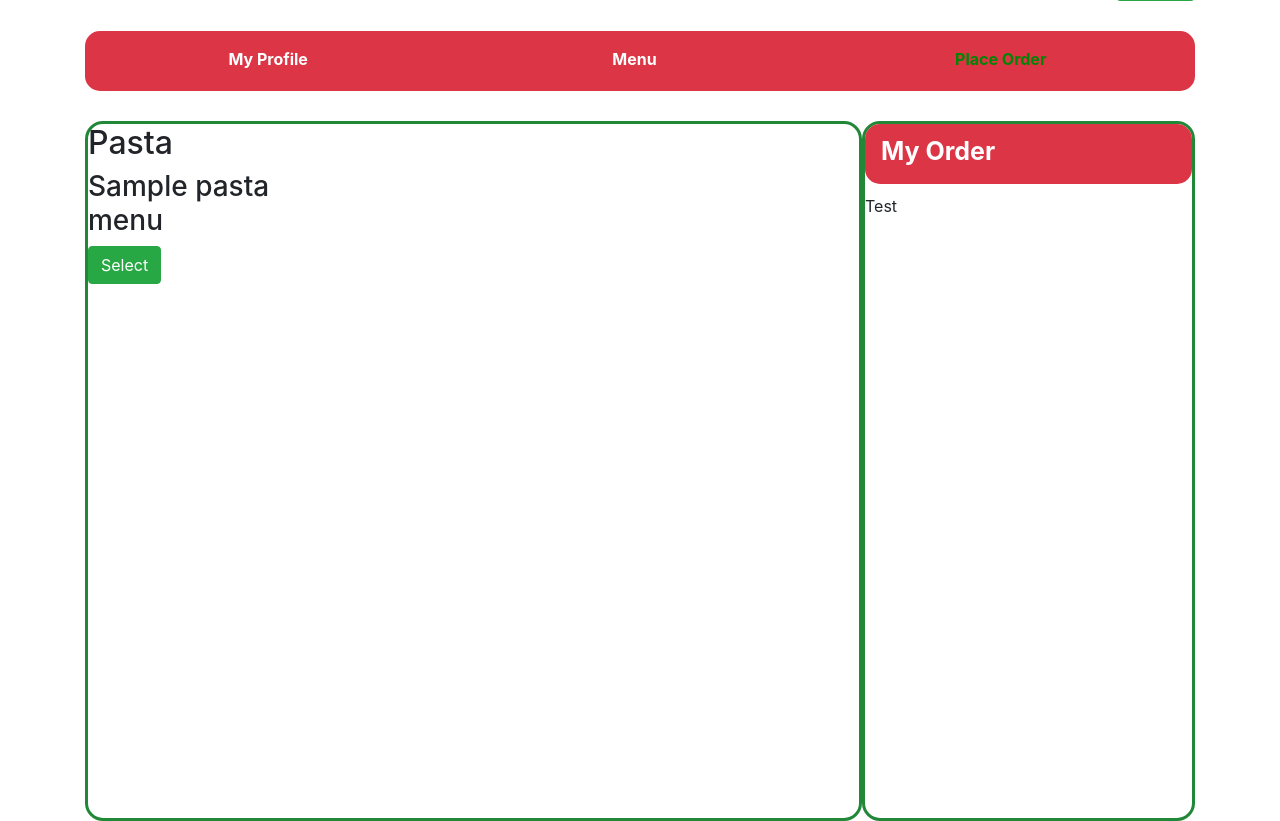
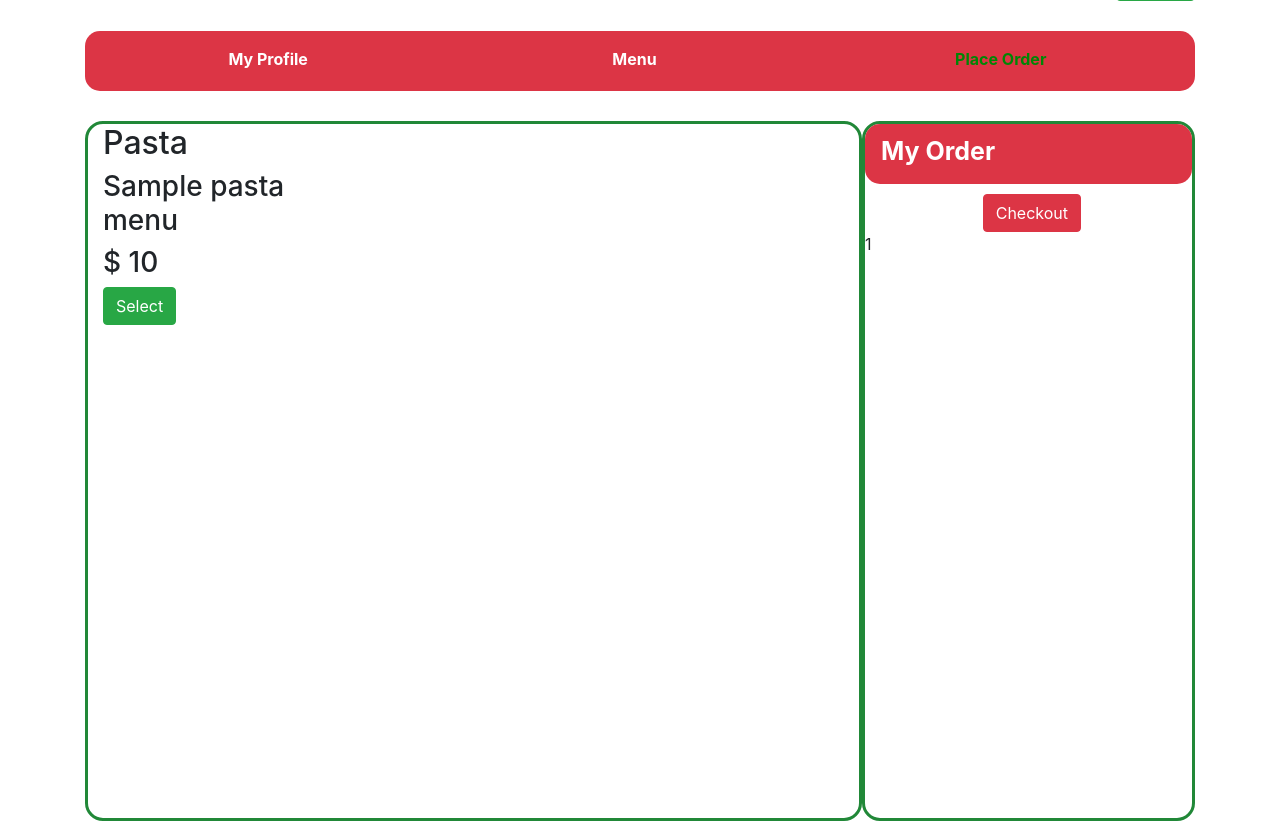
Before and after one commit to EKCodeDevAcc/project3, a Django app: template orders/templates/orders/order_pasta.html in a window 1280 px wide. Shown: the part 103-924 px from the top of the page. Run offline with Django 3.2, Linux system fonts and the light colour scheme; the template is opened without the code that fills it: most values are stand-ins (such as "Sample title", 1, 10 or a date in 2020); some libraries are stand-ins or nearby versions.

Commit message:
order json begin

```diff
--- a/orders/static/orders/style.css
+++ b/orders/static/orders/style.css
@@ -103,9 +103,17 @@
     font-size: 25px;
 }
 
+#check_out_button {
+    margin-left: 36%;
+}
+
+#order_title {
+    margin-left: 15px;
+}
 
 #order_item {
-    width: 33%;
+    width: 30%;
     display: block;
     float: left;
+    margin-left: 15px;
 }
--- a/orders/templates/orders/layout.html
+++ b/orders/templates/orders/layout.html
@@ -3,8 +3,31 @@
     <head>
         <title>Ed Kang's Project 3!</title>
         <link rel="stylesheet" href="https://stackpath.bootstrapcdn.com/bootstrap/4.1.1/css/bootstrap.min.css" integrity="sha384-WskhaSGFgHYWDcbwN70/dfYBj47jz9qbsMId/iRN3ewGhXQFZCSftd1LZCfmhktB" crossorigin="anonymous">
+        <script src="https://ajax.googleapis.com/ajax/libs/jquery/2.2.0/jquery.min.js"></script>
         {% load static %}
         <link rel="stylesheet" type="text/css" href="{% static 'orders/style.css' %}" />
+        <script>
+            function addToCart(item_name, item_price){
+                alert(item_name);
+                $.ajax({
+                    url: '/addCart',
+                    data: {
+                        itemname: item_name,
+                        itemprice: item_price
+                    },
+                    success: function(data){
+                        const selected_item_name = document.createElement('div');
+                        selected_item_name.innerHTML = data.item_name;
+
+                        const selected_item_price = document.createElement('div');
+                        selected_item_price.innerHTML = data.item_price;
+
+                        document.querySelector('#my_item').append(selected_item_name);
+                        document.querySelector('#my_item').append(selected_item_price);
+                    }
+                });
+            };
+        </script>
     </head>
     <body>
         <div class="container">
--- a/orders/templates/orders/order_pasta.html
+++ b/orders/templates/orders/order_pasta.html
@@ -25,11 +25,12 @@
 <div id="body_content" class="form-group">
     <div>
         <div id="order_main">
-            <h2>Pasta</h2>
+            <h2 id="order_title">Pasta</h2>
             {% for pasta_menu in pasta_menus %}
             <div id="order_item">
                 <h3>{{ pasta_menu.menu_name }}</h3>
-                <input class="btn btn-success" type="button" value="Select" />
+                <h3>$ {{ pasta_menu.menu_price }}</h3>
+                <input class="btn btn-success" type="button" value="Select" onclick="addToCart(`{{ pasta_menu.menu_name }}`, `{{ pasta_menu.menu_price }}`)" />
             </div>
             {% endfor %}
         </div>
@@ -41,8 +42,13 @@
                     </tr>
                 </table>
             </div>
+            <div id="check_out_button">
+                <input class="btn btn-danger" type="button" value="Checkout" />
+            </div>
             <div id="my_item">
-                <p>Test</p>
+                {% for my_order in my_orders %}
+                <p>{{ my_order.menu_id }}</p>
+                {% endfor %}
             </div>
         </div>
     </div>
--- a/orders/urls.py
+++ b/orders/urls.py
@@ -10,4 +10,5 @@
     path("menu", views.menuView, name="menu"),
     path("order", views.orderView, name="order"),
     path("order/pasta", views.orderPastaView, name="order_pasta"),
+    path("addCart", views.addCart, name="add_cart"),
 ]
```
Also changed, not shown: orders/models.py (+8 -5 lines), orders/views.py (+12 -3 lines), README.md, db.sqlite3, orders/migrations/0001_initial.py.
